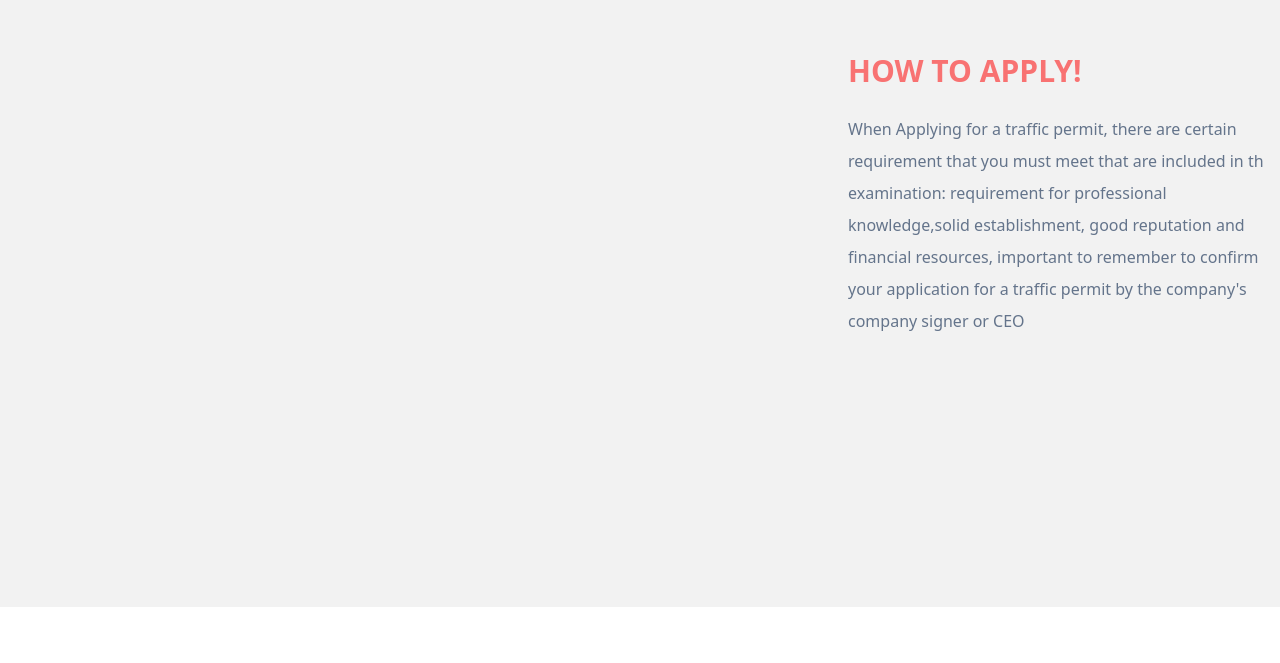
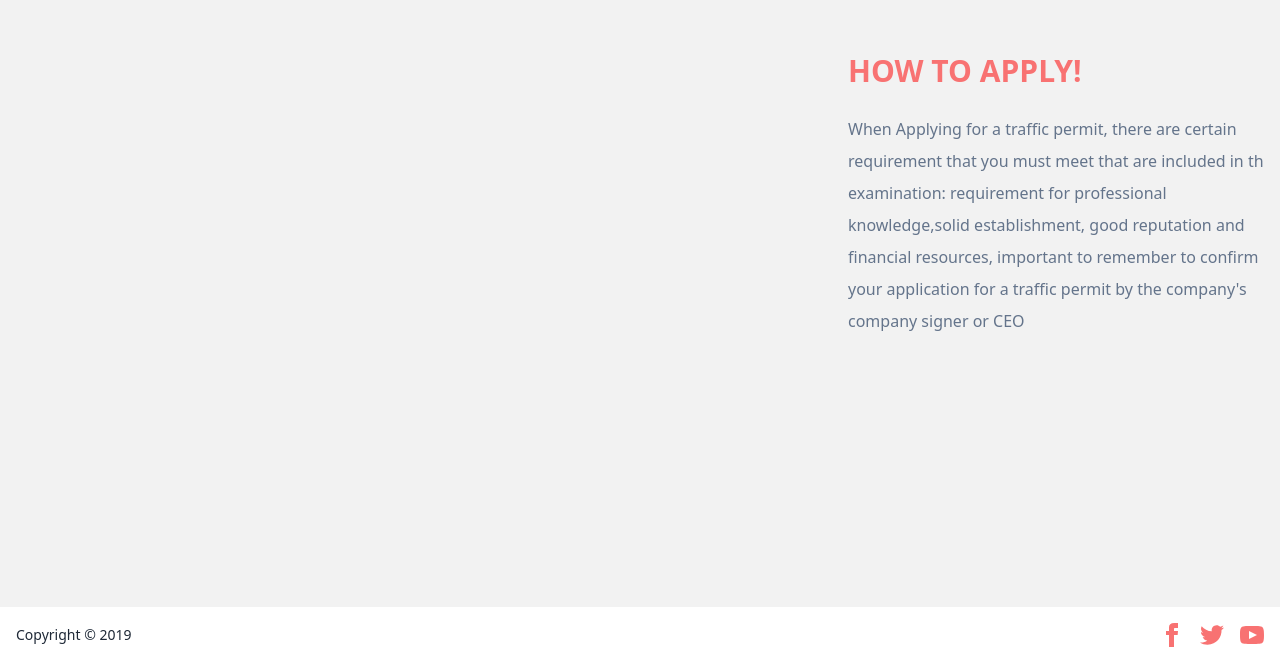
Before and after one commit to samiulalimsaad/web-amboos-react, a React (Vite) app: page / in a window 1280 px wide. Shown: the part 2350-3013 px from the top of the page. Before the commit the page ends 2957 px from the top, so only its background shows below. Built offline with nearby package versions, Linux system fonts and the light colour scheme.

Commit message:
footer added

```diff
--- a/src/App.tsx
+++ b/src/App.tsx
@@ -1,5 +1,6 @@
 import { useState } from "react";
 import About from "./About";
+import Footer from "./Footer";
 import Hero from "./Hero";
 import HowTo from "./HowTo";
 import Navbar from "./Navbar";
@@ -15,6 +16,7 @@
             <Truck />
             <About />
             <HowTo />
+            <Footer />
         </>
     );
 }
--- /dev/null
+++ b/src/Footer.tsx
@@ -0,0 +1,50 @@
+import React from "react";
+
+const Footer = () => {
+    return (
+        <footer className="container mx-auto bg-white">
+            <div className="items-center p-4 footer ">
+                <div className="items-center grid-flow-col">
+                    <p>Copyright © 2019</p>
+                </div>
+                <div className="grid-flow-col gap-4 md:place-self-center md:justify-self-end text-error">
+                    <a>
+                        <svg
+                            xmlns="http://www.w3.org/2000/svg"
+                            width="24"
+                            height="24"
+                            viewBox="0 0 24 24"
+                            className="fill-current"
+                        >
+                            <path d="M9 8h-3v4h3v12h5v-12h3.642l.358-4h-4v-1.667c0-.955.192-1.333 1.115-1.333h2.885v-5h-3.808c-3.596 0-5.192 1.583-5.192 4.615v3.385z"></path>
+                        </svg>
+                    </a>
+                    <a>
+                        <svg
+                            xmlns="http://www.w3.org/2000/svg"
+                            width="24"
+                            height="24"
+                            viewBox="0 0 24 24"
+                            className="fill-current"
+                        >
+                            <path d="M24 4.557c-.883.392-1.832.656-2.828.775 1.017-.609 1.798-1.574 2.165-2.724-.951.564-2.005.974-3.127 1.195-.897-.957-2.178-1.555-3.594-1.555-3.179 0-5.515 2.966-4.797 6.045-4.091-.205-7.719-2.165-10.148-5.144-1.29 2.213-.669 5.108 1.523 6.574-.806-.026-1.566-.247-2.229-.616-.054 2.281 1.581 4.415 3.949 4.89-.693.188-1.452.232-2.224.084.626 1.956 2.444 3.379 4.6 3.419-2.07 1.623-4.678 2.348-7.29 2.04 2.179 1.397 4.768 2.212 7.548 2.212 9.142 0 14.307-7.721 13.995-14.646.962-.695 1.797-1.562 2.457-2.549z"></path>
+                        </svg>
+                    </a>
+                    <a>
+                        <svg
+                            xmlns="http://www.w3.org/2000/svg"
+                            width="24"
+                            height="24"
+                            viewBox="0 0 24 24"
+                            className="fill-current"
+                        >
+                            <path d="M19.615 3.184c-3.604-.246-11.631-.245-15.23 0-3.897.266-4.356 2.62-4.385 8.816.029 6.185.484 8.549 4.385 8.816 3.6.245 11.626.246 15.23 0 3.897-.266 4.356-2.62 4.385-8.816-.029-6.185-.484-8.549-4.385-8.816zm-10.615 12.816v-8l8 3.993-8 4.007z"></path>
+                        </svg>
+                    </a>
+                </div>
+            </div>
+        </footer>
+    );
+};
+
+export default Footer;
```
